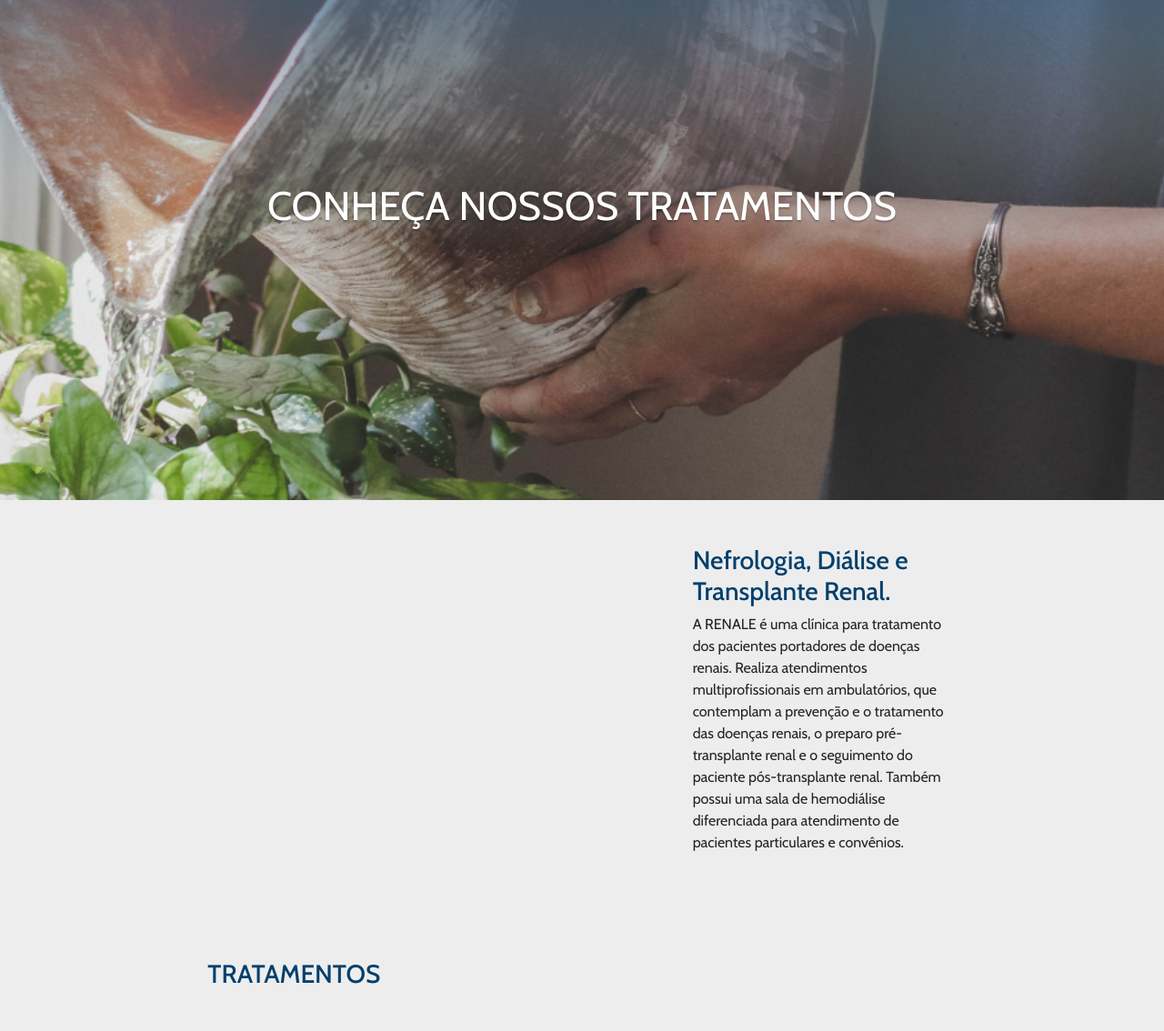
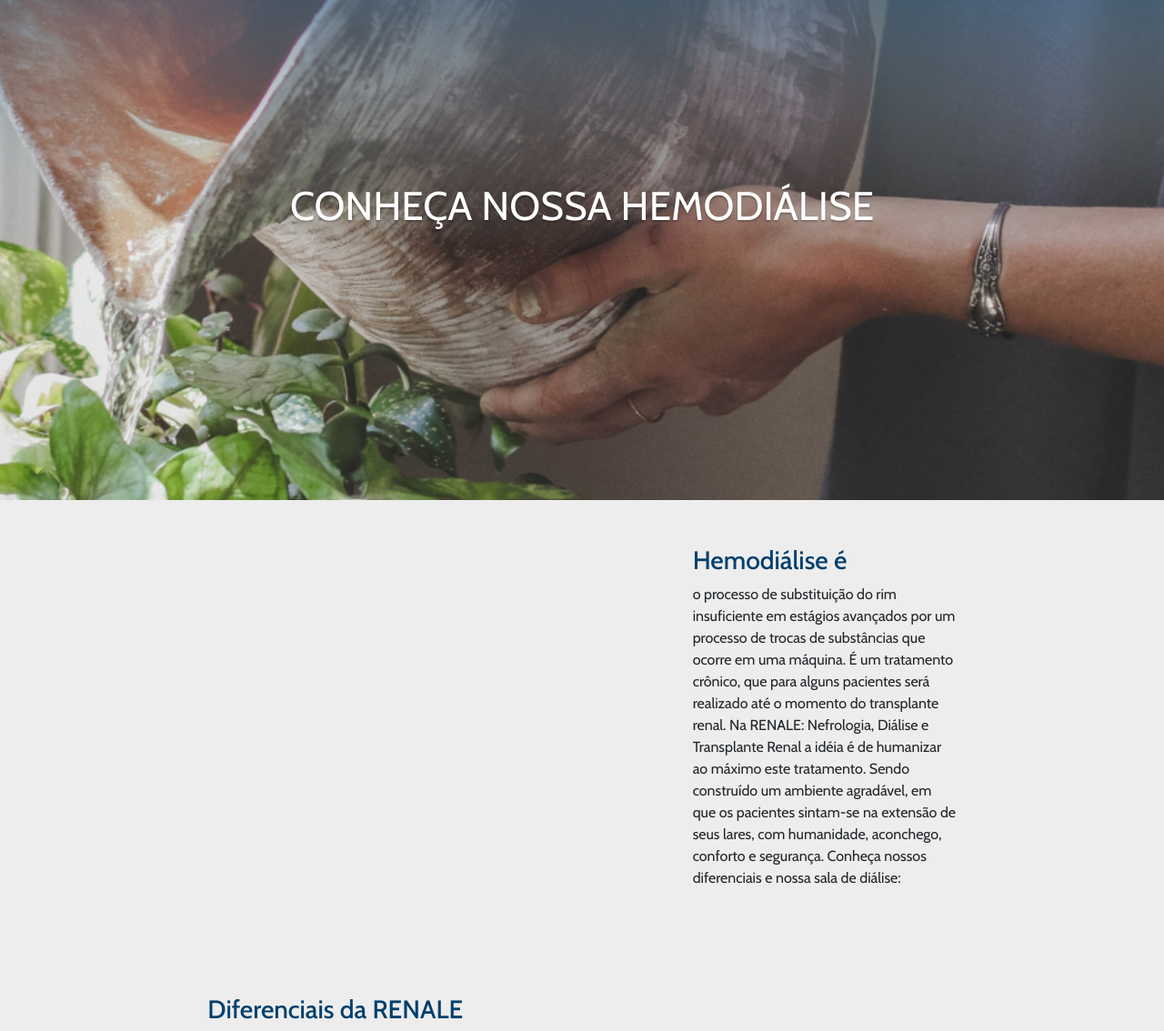
Before and after one commit to jonasra4/Renale, a PHP site: page /tratamentos.html in a window 1280 px wide. Shown: the part 186-1320 px from the top of the page at 91% size. Run offline with PHP 8.4, Linux system fonts and the light colour scheme; some libraries are stand-ins or nearby versions.

Commit message:
Add files via upload

```diff
--- a/css/style.css
+++ b/css/style.css
@@ -236,7 +236,10 @@ footer {
   font-size: 15px;
 }
 
-ul {
+ul{
+  padding-left: 20px;
+}
+ul.horario{
   list-style-type: none;
   padding-left: 0px;
 }
@@ -272,9 +275,9 @@ height: 250vh;
 h3, h4{
    color:#003F6C;
 }
-.rins-quemSomos-responsive{
+/*.rins-quemSomos-responsive{
   padding-bottom: 150px;
-}
+}*/
 
 .fale-conosco{
 color: white;
--- a/tratamentos.html
+++ b/tratamentos.html
@@ -66,7 +66,7 @@
       <div class="container-fluid w-100 h-100 ">
         <div class="row align-items-center h-100">
           <div class="col-lg-12 col-md-12 col-sm-12 col-12 text-center">
-            <h2>CONHEÇA NOSSOS TRATAMENTOS</h2>
+            <h2>CONHEÇA NOSSA HEMODIÁLISE</h2>
           </div>
         </div>
       </div>
@@ -78,8 +78,9 @@
           <div class="col-lg-2"></div>
           <div class="col-lg-5"></div>
           <div class="col-lg-3">
-            <h3>Nefrologia, Diálise e Transplante Renal.</h3>
-            <p>A RENALE é uma clínica para tratamento dos pacientes portadores de doenças renais. Realiza atendimentos multiprofissionais em ambulatórios, que contemplam a prevenção e o tratamento das doenças renais, o preparo pré-transplante renal e o seguimento do paciente pós-transplante renal. Também possui uma sala de hemodiálise diferenciada para atendimento de pacientes particulares e convênios.</p>
+            <h3>Hemodiálise é </h3>
+            <p>o processo de substituição do rim insuficiente em estágios avançados por um processo de trocas de substâncias que ocorre em uma máquina. É um tratamento crônico, que para alguns pacientes será realizado até o momento do transplante renal. Na RENALE: Nefrologia, Diálise e Transplante Renal a idéia é de humanizar ao máximo este tratamento. Sendo construído um ambiente agradável, em que os pacientes sintam-se na extensão de seus lares, com humanidade, aconchego, conforto e segurança. Conheça nossos diferenciais e nossa sala de diálise:
+            </p>
           </div>
           <div class="col-lg-2"></div>
 
@@ -92,7 +93,7 @@
         <div class="row">
           <div class="col-lg-2 col-md-2"></div>
           <div class="col-lg-10 col-md-10 col-sm-10">
-            <h3>TRATAMENTOS</h3>
+            <h3>Diferenciais da RENALE</h3>
           </div>
         </div>
         <div class="row espacamento-tratamentos align-items-center">
@@ -101,8 +102,12 @@
             <img src="img/icones/neufrologia.png" class="img-fluid icones-tratamentos" alt="">
           </div>
           <div class="col-lg-4">
-            <h3 class="sub-topicos">Na Hemodialise o paciente conta com um ambinte aconchegante. </h3>
-            <p>O procedimento libera o corpo dos resíduos prejudiciais à saúde, como o excesso de sal e de líquidos. Também controla a pressão arterial e ajuda o corpo a manter o equilíbrio de substâncias como sódio, potássio, uréia e creatinina.</p>
+            <ul>
+              <li>Ausência do reuso dos materiais</li>
+              <li>Capilares de uso único</li>
+              <li>Tratamento de água em duplo passo</li>
+              <li>Equipamentos novos e modernos</li>
+            </ul>
           </div>
           <div class="col-lg-2"></div>
         </div>
@@ -110,8 +115,13 @@
         <div class="row espacamento-tratamentos align-items-center">
           <div class="col-lg-2"></div>
           <div class="col-lg-4">
-            <h3 class="sub-topicos">Nefrologia é a especialidade médica que se ocupa do diagnóstico e tratamento clínico</h3>
-            <p>das doenças do sistema urinário, em especial o rim. Por vezes, essas doenças só afetam os rins mas é necessário sublinhar que, na maior parte dos casos, as doenças que afetam os rins são doenças gerais, como a diabetes Mellitus, a hipertensão arterial e algumas doenças imunológicas, que provocam lesões em vários órgãos e também nos rins.</p>
+            <ul>
+              <li>Presença dos médicos plantonistas próximos ao paciente</li>
+              <li>Equipe de enfermagem com experiência</li>
+              <li>Lanches individualizados e seguidos com nutricionista</li>
+              <li>Ambiente humanizado</li>
+              <li>Equipe multidisciplinar presente e atuante</li>
+            </ul>
           </div>
 
           <div class="col-lg-4 text-center espacamento-icones">
@@ -208,7 +218,7 @@
            <img src="img/logo/logoFooter.png" class="img-fluid">
            <br>
            <br>
-           <p>Dedicamos ao cuidado de vidas.</p>
+           <p>Dedicados ao cuidado de vidas.</p>
          </div>
          <div class="col-lg-1"></div>
 
@@ -239,7 +249,7 @@
            <p>Horário  de Funcionameto</p>
            <div class="row">
              <div class="col-5">
-               <ul>
+               <ul class="horario">
                  <li>Segunda-feira</li>
                  <li>Terça-feira</li>
                  <li>Quarta-feira</li>
@@ -250,7 +260,7 @@
                </ul>
              </div>
              <div class="col-7">
-               <ul>
+               <ul class="horario">
                  <li>06:00 – 20:00</li>
                  <li>06:00 – 17:00</li>
                  <li>06:00 – 20:00</li>
```
Also changed, not shown: index.html (+5 -5 lines), quemSomos.html (+17 -7 lines).
